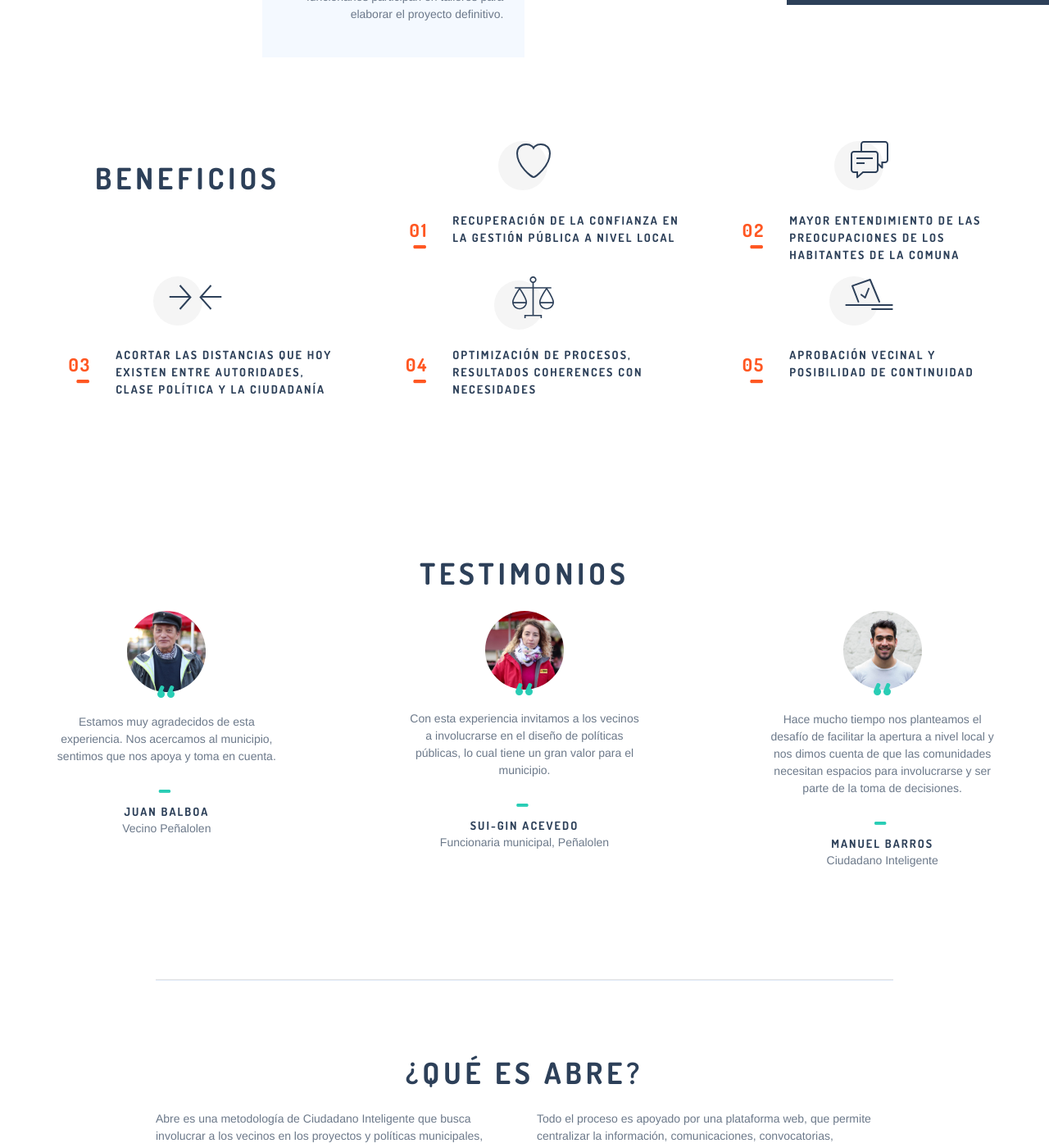
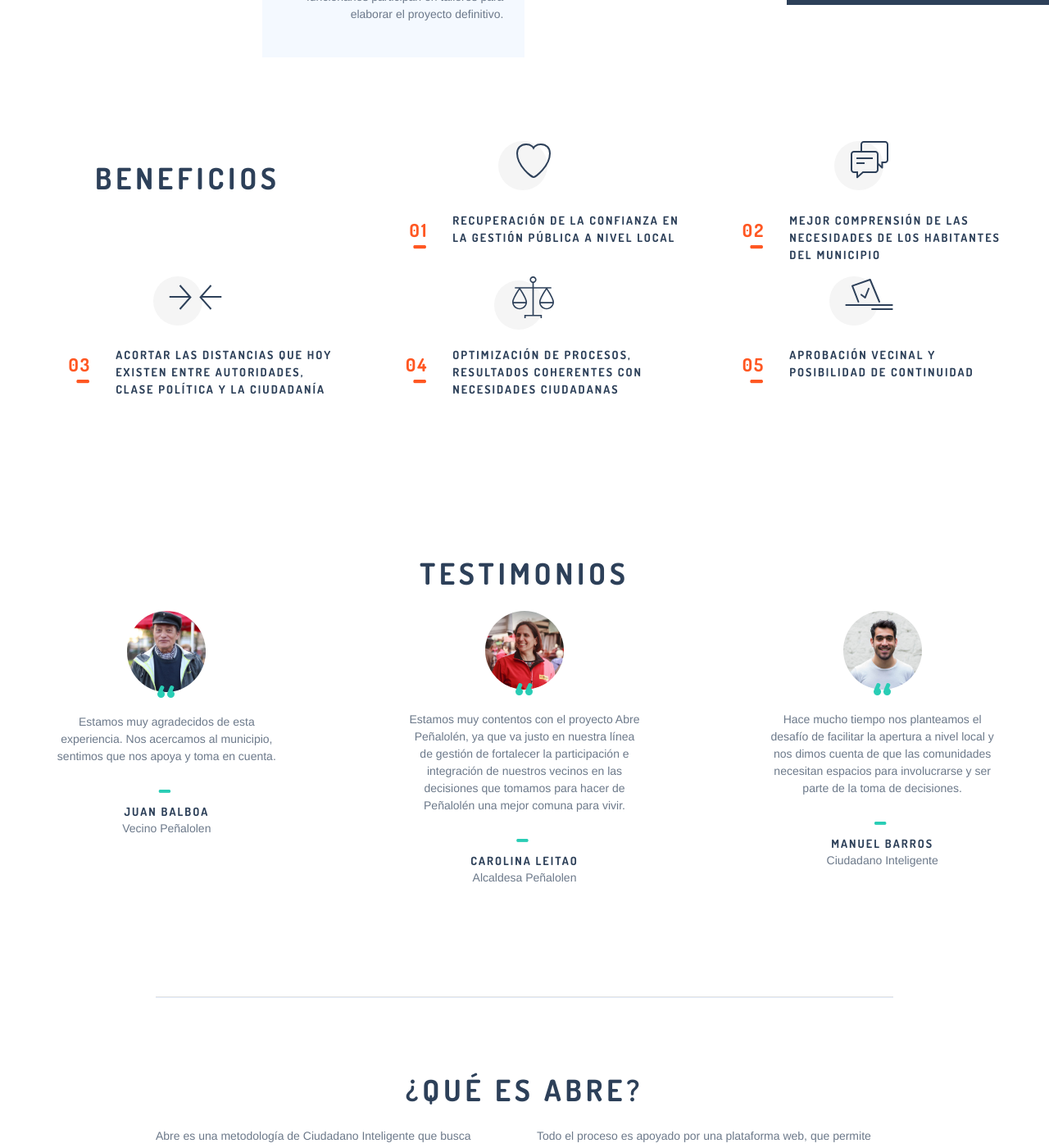
Before and after one commit to ciudadanointeligente/abre.tumunicipio, a Jekyll site: the page built from index.md, in a window 1280 px wide and 1400 px high, scrolled down 862 px. Shown: the whole window at 82% size. Built offline with Jekyll 4.4.1, drawn with Linux system fonts in a browser that asks for light colours; nearby versions of some CDN libraries.

Commit message:
testimonial updated to Leitao

```diff
--- a/_includes/benefits.html
+++ b/_includes/benefits.html
@@ -31,7 +31,7 @@
             02
           </h4>
           <div class="col col-9 col-md-9">
-            <p class="small">Mayor entendimiento de las preocupaciones de los habitantes de la comuna</p>
+            <p class="small">Mejor comprensión de las necesidades de los habitantes del municipio</p>
           </div>
         </div>
       </div>
@@ -62,7 +62,7 @@
             04
           </h4>
           <div class="col col-9 col-md-9">
-            <p class="small">Optimización de procesos, resultados coherences con necesidades</p>
+            <p class="small">Optimización de procesos, resultados coherentes con necesidades ciudadanas</p>
           </div>
         </div>
       </div>
--- a/_includes/testimonials.html
+++ b/_includes/testimonials.html
@@ -16,12 +16,12 @@
 
     <div class="col-12 col-md-4 padding-sides">
       <div class="text-center testimonial-img">
-        <img class="img-responsive img-fluid rounded-circle" src="{{ site.baseurl }}/assets/img/testimonials/suigin.jpg" alt="Sui-Gin Acevedo" >
+        <img class="img-responsive img-fluid rounded-circle" src="{{ site.baseurl }}/assets/img/testimonials/leitao.png" alt="Sui-Gin Acevedo" >
       </div>
-      <p class="text-center padding-sides"> Con esta experiencia invitamos a los vecinos a involucrarse en el diseño de políticas públicas, lo cual tiene un gran valor para el municipio. </p>
+      <p class="text-center padding-sides"> Estamos muy contentos con el proyecto Abre Peñalolén, ya que va justo en nuestra línea de gestión de fortalecer la participación e integración de nuestros vecinos en las decisiones que tomamos para hacer de Peñalolén una mejor comuna para vivir. </p>
       <h2 class="green text-center underscore">_</h2>
-      <div class="small text-center"> Sui-Gin Acevedo </div>
-      <p class="text-center detail"> Funcionaria municipal, Peñalolen </p>
+      <div class="small text-center"> Carolina Leitao </div>
+      <p class="text-center detail"> Alcaldesa Peñalolen </p>
 
     </div>
 
```
Also changed, not shown: assets/img/testimonials/leitao.png (added).
